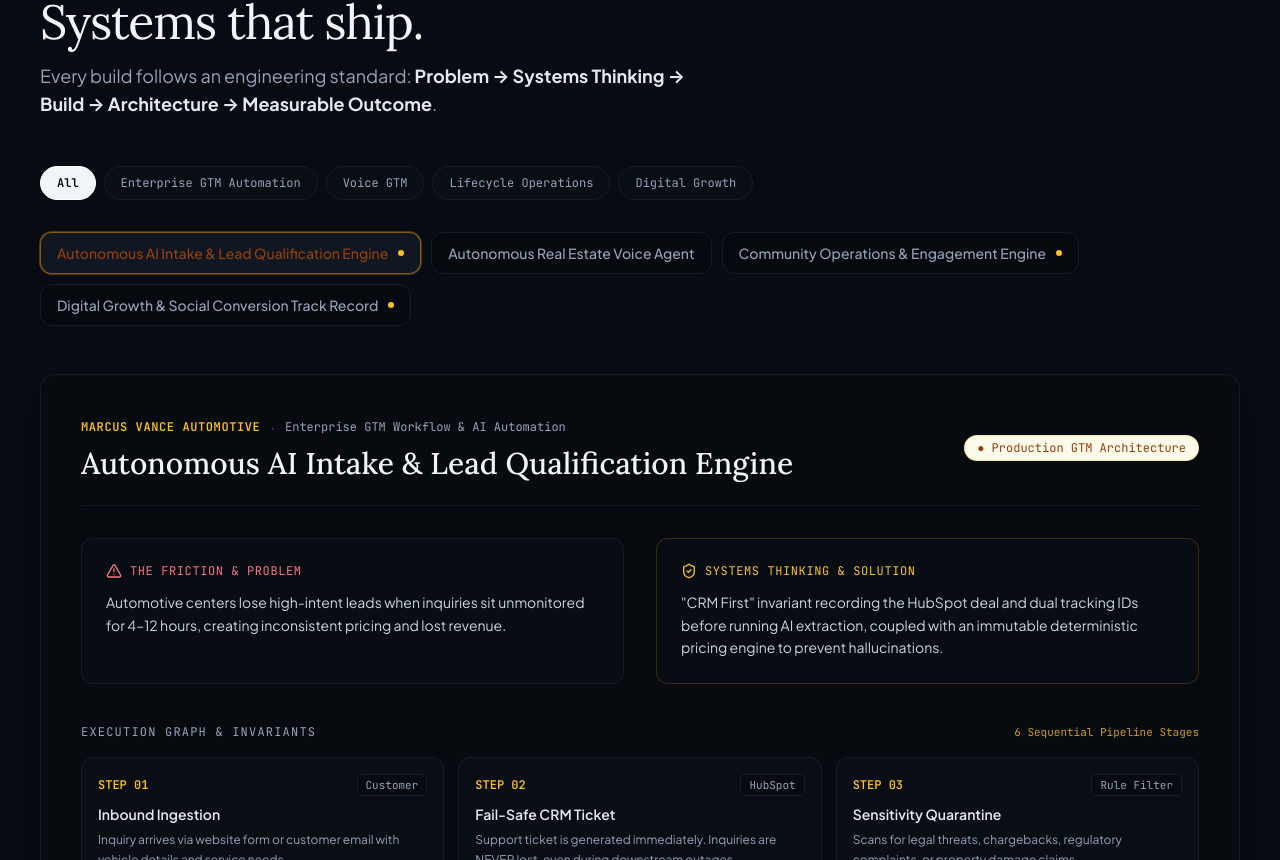
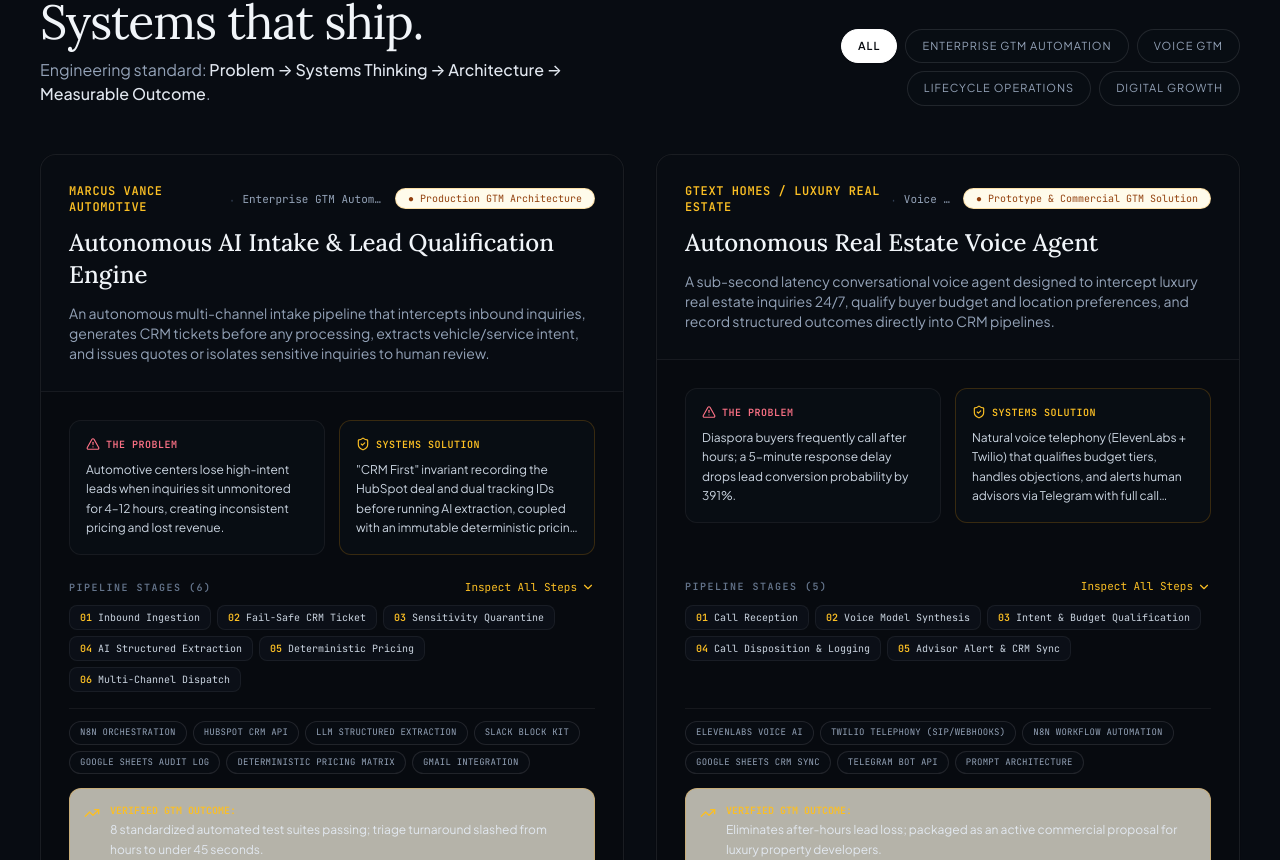
Before and after one commit to 3d-modelswithAde/adediwura-afolabi-portfolio, a React (Vite) app: page / in a window 1280 px wide. Shown: the part 6420-7280 px from the top of the page. Built offline with nearby package versions, Linux system fonts and the light colour scheme.

Commit message:
feat(projects): maximize right-hand space with right-aligned category filters and full 2-column card grid matching reference layout

```diff
--- a/src/components/CaseStudies.jsx
+++ b/src/components/CaseStudies.jsx
@@ -1,23 +1,18 @@
 import React, { useState } from 'react';
 import { projects } from '../data/projects';
 import {
-  CheckCircle2,
-  ArrowRight,
-  Cpu,
-  Layers,
   AlertTriangle,
   ShieldCheck,
-  PhoneCall,
-  Calendar,
   TrendingUp,
+  ChevronDown,
+  ChevronUp,
   Workflow,
-  Sparkles,
-  Terminal
+  Sparkles
 } from 'lucide-react';
 
 export const CaseStudies = () => {
   const [activeCategory, setActiveCategory] = useState('All');
-  const [activeProjectId, setActiveProjectId] = useState(projects[0].id);
+  const [expandedProjectId, setExpandedProjectId] = useState(null);
 
   const categories = ['All', 'Enterprise GTM Automation', 'Voice GTM', 'Lifecycle Operations', 'Digital Growth'];
 
@@ -32,41 +27,40 @@ export const CaseStudies = () => {
     ? projects
     : projects.filter(p => categoryMap[p.id] === activeCategory);
 
-  const activeProject = projects.find((p) => p.id === activeProjectId) || filteredProjects[0] || projects[0];
+  const toggleExpand = (id) => {
+    setExpandedProjectId(prev => prev === id ? null : id);
+  };
 
   return (
     <section id="projects" className="py-24 lg:py-32 bg-slate-50/50 dark:bg-dark-900/40 border-b border-slate-200/80 dark:border-dark-800/80 relative transition-colors duration-300">
       <div className="max-w-7xl mx-auto px-6 lg:px-10">
 
-        {/* Eyebrow & Title (Ken signature layout) */}
-        <div className="mb-12 max-w-2xl">
+        {/* Header - Exact Format as oyedokunken.vercel.app (Title on Left, Filters on Right) */}
+        <div className="flex flex-col sm:flex-row sm:items-end justify-between gap-6 mb-12">
+          <div>
             <span className="text-xs font-mono uppercase tracking-[2.5px] text-slate-400 dark:text-slate-500 block mb-3">
-            Featured Work
+              Projects
             </span>
-          <h2 className="font-editorial text-3xl sm:text-5xl text-slate-900 dark:text-slate-100 font-normal tracking-tight mb-4">
+            <h2 className="font-editorial text-3xl sm:text-5xl text-slate-900 dark:text-slate-100 font-normal tracking-tight mb-3">
               Systems that ship.
             </h2>
-          <p className="text-slate-600 dark:text-slate-400 text-base sm:text-lg">
-            Every build follows an engineering standard: <strong className="text-slate-800 dark:text-slate-200">Problem → Systems Thinking → Build → Architecture → Measurable Outcome</strong>.
+            <p className="text-sm sm:text-base text-slate-600 dark:text-slate-400 max-w-xl">
+              Engineering standard: <span className="text-slate-800 dark:text-slate-200 font-medium">Problem → Systems Thinking → Architecture → Measurable Outcome</span>.
             </p>
           </div>
 
-        {/* Category Filter Pills (Ken signature filter bar) */}
-        <div className="flex flex-wrap items-center gap-2 mb-8">
+          {/* Category Filter Pills on the Right-Hand Side (Maximized Space) */}
+          <div className="flex flex-wrap gap-2 sm:justify-end max-w-xl">
             {categories.map((cat) => {
               const isCatActive = activeCategory === cat;
               return (
                 <button
                   key={cat}
-                onClick={() => {
-                  setActiveCategory(cat);
-                  const matched = projects.find(p => cat === 'All' || categoryMap[p.id] === cat);
-                  if (matched) setActiveProjectId(matched.id);
-                }}
-                className={`px-4 py-2 rounded-full text-xs font-mono transition-all border ${
+                  onClick={() => setActiveCategory(cat)}
+                  className={`text-[11px] tracking-[1px] uppercase px-4 py-2 rounded-full border transition-all duration-200 cursor-pointer ${
                     isCatActive
-                    ? 'bg-slate-900 text-white dark:bg-slate-100 dark:text-dark-950 font-semibold border-slate-900 dark:border-white shadow-sm'
-                    : 'bg-white dark:bg-dark-900/80 text-slate-600 dark:text-slate-400 border-slate-200 dark:border-dark-800 hover:text-slate-900 dark:hover:text-slate-200 hover:border-slate-300 dark:hover:border-dark-700'
+                      ? 'bg-slate-900 text-white dark:bg-white dark:text-dark-950 font-semibold border-slate-900 dark:border-white shadow-sm'
+                      : 'border-slate-200 dark:border-white/10 text-slate-600 dark:text-slate-400 hover:text-slate-900 dark:hover:text-white bg-white dark:bg-dark-900/60 hover:border-slate-300 dark:hover:border-white/20'
                   }`}
                 >
                   {cat}
@@ -74,149 +68,166 @@ export const CaseStudies = () => {
               );
             })}
           </div>
-
-        {/* Project Selector Pills */}
-        <div className="flex flex-wrap items-center gap-2.5 mb-12">
-          {filteredProjects.map((proj) => {
-            const isActive = proj.id === activeProject.id;
-            return (
-              <button
-                key={proj.id}
-                onClick={() => setActiveProjectId(proj.id)}
-                className={`px-4 py-2.5 rounded-xl text-xs sm:text-sm font-medium transition-all flex items-center gap-2.5 border ${
-                  isActive
-                    ? 'bg-amber-50 dark:bg-dark-850 text-amber-800 dark:text-gold-300 border-gold-500/50 shadow-sm ring-1 ring-gold-500/30'
-                    : 'bg-white dark:bg-dark-950/80 text-slate-600 dark:text-slate-400 border-slate-200 dark:border-dark-800 hover:border-slate-300 dark:hover:border-slate-700 hover:text-slate-900 dark:hover:text-slate-200'
-                }`}
-              >
-                <span>{proj.title}</span>
-                {proj.isProduction && (
-                  <span className="w-1.5 h-1.5 rounded-full bg-amber-500 dark:bg-gold-400" />
-                )}
-              </button>
-            );
-          })}
         </div>
 
-        {/* Deep Dive Case Study Card */}
-        <div className="rounded-2xl bg-white dark:bg-dark-950 border border-slate-200 dark:border-dark-800 shadow-xl p-6 sm:p-10 transition-all">
-
-          {/* Top Bar: Client & Status Badge */}
-          <div className="flex flex-col sm:flex-row sm:items-center justify-between gap-4 pb-6 border-b border-slate-200 dark:border-dark-800/80 mb-8">
-            <div>
-              <div className="flex items-center gap-2.5 mb-1.5">
+        {/* 2-Column Responsive Project Grid (Maximizing Left & Right Screen Space) */}
+        <div className="grid grid-cols-1 lg:grid-cols-2 gap-6 lg:gap-8">
+          {filteredProjects.map((project) => {
+            const isExpanded = expandedProjectId === project.id;
+            return (
+              <article
+                key={project.id}
+                className="group rounded-2xl bg-white dark:bg-dark-950 border border-slate-200/90 dark:border-white/[0.08] shadow-sm hover:shadow-xl hover:border-gold-500/40 dark:hover:border-gold-400/30 transition-all duration-300 flex flex-col overflow-hidden"
+              >
+                {/* Card Top Header */}
+                <div className="p-6 sm:p-7 pb-5 border-b border-slate-100 dark:border-white/[0.06] bg-slate-50/50 dark:bg-dark-900/40 flex flex-col gap-3">
+                  <div className="flex items-center justify-between gap-3">
+                    <div className="flex items-center gap-2">
                       <span className="text-xs font-mono text-gold-600 dark:text-gold-400 uppercase tracking-wider font-semibold">
-                  {activeProject.client}
+                        {project.client}
                       </span>
-                <span className="text-slate-400 dark:text-slate-600">·</span>
-                <span className="text-xs font-mono text-slate-500 dark:text-slate-400">
-                  {activeProject.type}
+                      <span className="text-slate-300 dark:text-slate-700">·</span>
+                      <span className="text-[11px] font-mono text-slate-500 dark:text-slate-400 truncate">
+                        {categoryMap[project.id]}
                       </span>
                     </div>
-              <h3 className="font-editorial text-2xl sm:text-3xl text-slate-900 dark:text-slate-100 font-medium">
-                {activeProject.title}
-              </h3>
+                    <span className="px-3 py-0.5 rounded-full text-[10px] font-mono border bg-amber-50 dark:bg-gold-950/40 text-amber-800 dark:text-gold-300 border-amber-300/60 dark:border-gold-500/30 flex-shrink-0">
+                      ● {project.badge}
+                    </span>
                   </div>
 
-            <div className="flex items-center gap-3">
-              <span className="px-3 py-1 rounded-full text-xs font-mono border bg-amber-50 dark:bg-gold-950/40 text-amber-800 dark:text-gold-300 border-amber-300/60 dark:border-gold-500/30">
-                ● {activeProject.badge}
-              </span>
-            </div>
-          </div>
+                  <h3 className="font-editorial text-xl sm:text-2xl text-slate-900 dark:text-slate-100 font-medium leading-snug">
+                    {project.title}
+                  </h3>
 
-          {/* Problem & Thinking Two-Column Grid */}
-          <div className="grid grid-cols-1 lg:grid-cols-2 gap-8 mb-10">
-            {/* The Operational Problem */}
-            <div className="p-6 rounded-xl bg-slate-50/70 dark:bg-dark-900/60 border border-slate-200 dark:border-dark-800/90">
-              <div className="flex items-center gap-2 text-xs font-mono uppercase tracking-wider text-rose-500 dark:text-rose-400 mb-3">
-                <AlertTriangle className="w-4 h-4" />
-                <span>The Friction & Problem</span>
-              </div>
-              <p className="text-sm text-slate-700 dark:text-slate-300 leading-relaxed font-sans">
-                {activeProject.problem}
+                  <p className="text-xs sm:text-sm text-slate-600 dark:text-slate-400 leading-relaxed">
+                    {project.summary}
                   </p>
                 </div>
 
-            {/* The Systems Thinking & Architecture */}
-            <div className="p-6 rounded-xl bg-slate-50/70 dark:bg-dark-900/60 border border-gold-500/30 dark:border-gold-500/20">
-              <div className="flex items-center gap-2 text-xs font-mono uppercase tracking-wider text-gold-600 dark:text-gold-400 mb-3">
-                <ShieldCheck className="w-4 h-4" />
-                <span>Systems Thinking & Solution</span>
+                {/* Problem vs Systems Thinking (Side-by-Side to Maximize Horizontal Space) */}
+                <div className="p-6 sm:p-7 space-y-4 flex-1 flex flex-col justify-between">
+                  <div className="grid grid-cols-1 sm:grid-cols-2 gap-3.5">
+                    {/* The Friction */}
+                    <div className="p-4 rounded-xl bg-slate-50/80 dark:bg-dark-900/60 border border-slate-200/80 dark:border-white/[0.06]">
+                      <div className="flex items-center gap-1.5 text-[10px] font-mono uppercase tracking-wider text-rose-500 dark:text-rose-400 mb-2 font-semibold">
+                        <AlertTriangle className="w-3.5 h-3.5" />
+                        <span>The Problem</span>
                       </div>
-              <p className="text-sm text-slate-700 dark:text-slate-300 leading-relaxed font-sans">
-                {activeProject.thinking}
+                      <p className="text-xs text-slate-700 dark:text-slate-300 leading-relaxed line-clamp-4 font-sans">
+                        {project.problem}
+                      </p>
+                    </div>
+
+                    {/* Systems Thinking */}
+                    <div className="p-4 rounded-xl bg-slate-50/80 dark:bg-dark-900/60 border border-gold-500/20 dark:border-gold-500/20">
+                      <div className="flex items-center gap-1.5 text-[10px] font-mono uppercase tracking-wider text-gold-600 dark:text-gold-400 mb-2 font-semibold">
+                        <ShieldCheck className="w-3.5 h-3.5" />
+                        <span>Systems Solution</span>
+                      </div>
+                      <p className="text-xs text-slate-700 dark:text-slate-300 leading-relaxed line-clamp-4 font-sans">
+                        {project.thinking}
                       </p>
                     </div>
                   </div>
 
-          {/* Execution Blueprint: Multi-Step Architecture */}
-          <div className="mb-10">
-            <div className="flex items-center justify-between mb-4">
-              <span className="text-xs font-mono uppercase tracking-widest text-slate-500 dark:text-slate-400">
-                Execution Graph & Invariants
+                  {/* Sequential Architecture Pipeline Stages */}
+                  <div className="pt-2">
+                    <div className="flex items-center justify-between mb-2.5">
+                      <span className="text-[10px] font-mono uppercase tracking-[1.5px] text-slate-400 dark:text-slate-500 font-semibold">
+                        Pipeline Stages ({project.architecture.length})
                       </span>
-              <span className="text-[11px] font-mono text-gold-600 dark:text-gold-400/80">
-                {activeProject.architecture.length} Sequential Pipeline Stages
-              </span>
+                      <button
+                        onClick={() => toggleExpand(project.id)}
+                        className="text-[11px] font-mono text-gold-600 dark:text-gold-400 hover:underline inline-flex items-center gap-1 cursor-pointer"
+                      >
+                        {isExpanded ? (
+                          <>
+                            <span>Hide Details</span>
+                            <ChevronUp className="w-3.5 h-3.5" />
+                          </>
+                        ) : (
+                          <>
+                            <span>Inspect All Steps</span>
+                            <ChevronDown className="w-3.5 h-3.5" />
+                          </>
+                        )}
+                      </button>
                     </div>
 
-            <div className="grid grid-cols-1 md:grid-cols-2 lg:grid-cols-3 gap-3.5">
-              {activeProject.architecture.map((step) => (
+                    {/* Collapsed Step Badges */}
+                    {!isExpanded && (
+                      <div className="flex flex-wrap gap-1.5">
+                        {project.architecture.map((step) => (
                           <div
                             key={step.step}
-                  className="p-4 rounded-xl bg-slate-50/80 dark:bg-dark-900/80 border border-slate-200 dark:border-dark-800 hover:border-slate-300 dark:hover:border-dark-700 transition-colors"
+                            className="inline-flex items-center gap-1.5 px-2.5 py-1 rounded-lg bg-slate-100/70 dark:bg-dark-900 border border-slate-200/70 dark:border-white/[0.06] text-[10px] font-mono text-slate-700 dark:text-slate-300"
                           >
-                  <div className="flex items-center justify-between mb-2">
-                    <span className="text-xs font-mono text-gold-600 dark:text-gold-400 font-semibold">
-                      STEP {step.step}
+                            <span className="text-gold-600 dark:text-gold-400 font-semibold">{step.step}</span>
+                            <span>{step.title}</span>
+                          </div>
+                        ))}
+                      </div>
+                    )}
+
+                    {/* Expanded Step Details */}
+                    {isExpanded && (
+                      <div className="space-y-2 mt-3 pt-3 border-t border-slate-100 dark:border-white/[0.06]">
+                        {project.architecture.map((step) => (
+                          <div
+                            key={step.step}
+                            className="p-3 rounded-xl bg-slate-50 dark:bg-dark-900/90 border border-slate-200/80 dark:border-white/[0.06]"
+                          >
+                            <div className="flex items-center justify-between mb-1">
+                              <span className="text-[11px] font-mono text-gold-600 dark:text-gold-400 font-semibold">
+                                STEP {step.step} · {step.title}
                               </span>
-                    <span className="text-[11px] font-mono text-slate-500 dark:text-slate-400 px-2 py-0.5 rounded bg-white dark:bg-dark-950 border border-slate-200 dark:border-dark-800">
+                              <span className="text-[10px] font-mono text-slate-500 dark:text-slate-400 px-1.5 py-0.5 rounded bg-white dark:bg-dark-950 border border-slate-200 dark:border-white/10">
                                 {step.actor}
                               </span>
                             </div>
-                  <h4 className="text-sm font-semibold text-slate-900 dark:text-slate-200 mb-1.5">
-                    {step.title}
-                  </h4>
-                  <p className="text-xs text-slate-600 dark:text-slate-400 leading-relaxed mb-3">
+                            <p className="text-xs text-slate-600 dark:text-slate-300 leading-relaxed mb-1 font-sans">
                               {step.desc}
                             </p>
-                  <div className="text-[11px] font-mono text-slate-500 dark:text-slate-400 pt-2 border-t border-slate-200/80 dark:border-dark-850">
+                            <p className="text-[10px] font-mono text-slate-500 dark:text-slate-400">
                               → {step.details}
-                  </div>
+                            </p>
                           </div>
                         ))}
                       </div>
+                    )}
                   </div>
 
-          {/* Technologies & Verified Outcome Footer */}
-          <div className="pt-6 border-t border-slate-200 dark:border-dark-800 flex flex-col lg:flex-row lg:items-center justify-between gap-6">
-            <div>
-              <span className="text-[11px] font-mono uppercase text-slate-500 block mb-2">
-                Technologies Orchestrated:
-              </span>
-              <div className="flex flex-wrap gap-2">
-                {activeProject.technologies.map((tech, idx) => (
+                  {/* Tech Tags matching Ken's tag pills */}
+                  <div className="pt-3 border-t border-slate-100 dark:border-white/[0.06]">
+                    <div className="flex flex-wrap gap-1.5 mb-3.5">
+                      {project.technologies.map((tech, idx) => (
                         <span
                           key={idx}
-                    className="px-2.5 py-1 rounded-md bg-slate-100 dark:bg-dark-900 border border-slate-200 dark:border-dark-700 text-xs font-mono text-slate-700 dark:text-slate-300"
+                          className="text-[9px] tracking-wide uppercase px-2.5 py-1 rounded-full border border-slate-200 dark:border-white/10 text-slate-600 dark:text-slate-400 bg-slate-50/50 dark:bg-dark-900/50 font-mono"
                         >
                           {tech}
                         </span>
                       ))}
                     </div>
-            </div>
 
-            <div className="lg:max-w-md p-4 rounded-xl bg-amber-50/80 dark:bg-gold-950/20 border border-amber-200 dark:border-gold-500/30">
-              <span className="text-[11px] font-mono uppercase text-amber-800 dark:text-gold-400 block mb-1 font-semibold">
-                Verified Outcome & Impact:
+                    {/* Verified Outcome Callout Box */}
+                    <div className="p-3.5 rounded-xl bg-amber-50/70 dark:bg-gold-950/20 border border-amber-200/80 dark:border-gold-500/30 flex items-start gap-2.5">
+                      <TrendingUp className="w-4 h-4 text-amber-600 dark:text-gold-400 shrink-0 mt-0.5" />
+                      <div>
+                        <span className="text-[10px] font-mono uppercase text-amber-800 dark:text-gold-400 block font-semibold mb-0.5">
+                          Verified GTM Outcome:
                         </span>
-              <p className="text-xs sm:text-sm text-slate-800 dark:text-slate-200 font-sans">
-                {activeProject.outcome}
+                        <p className="text-xs text-slate-800 dark:text-slate-200 font-sans leading-relaxed">
+                          {project.outcome}
                         </p>
                       </div>
                     </div>
-
+                  </div>
+                </div>
+              </article>
+            );
+          })}
         </div>
 
       </div>
```
Lines whose indentation alone changed are shown as unchanged.
